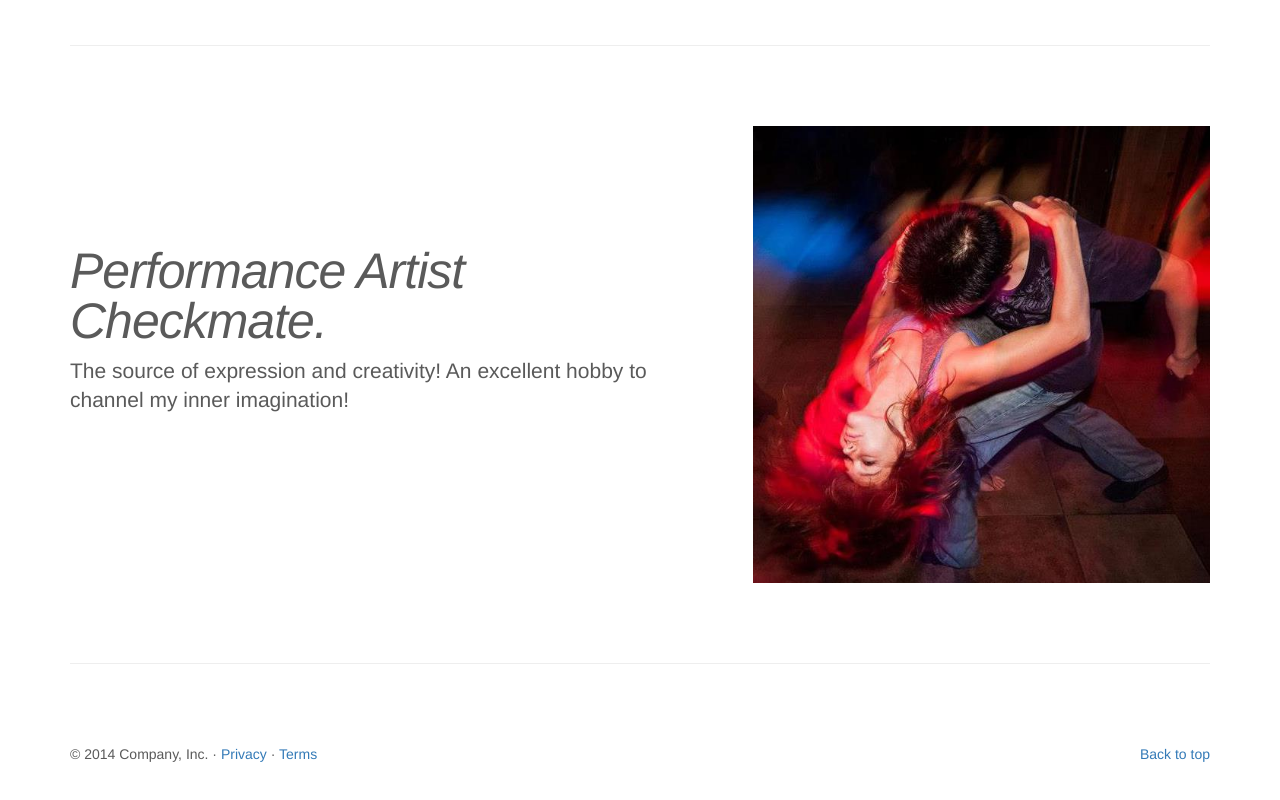
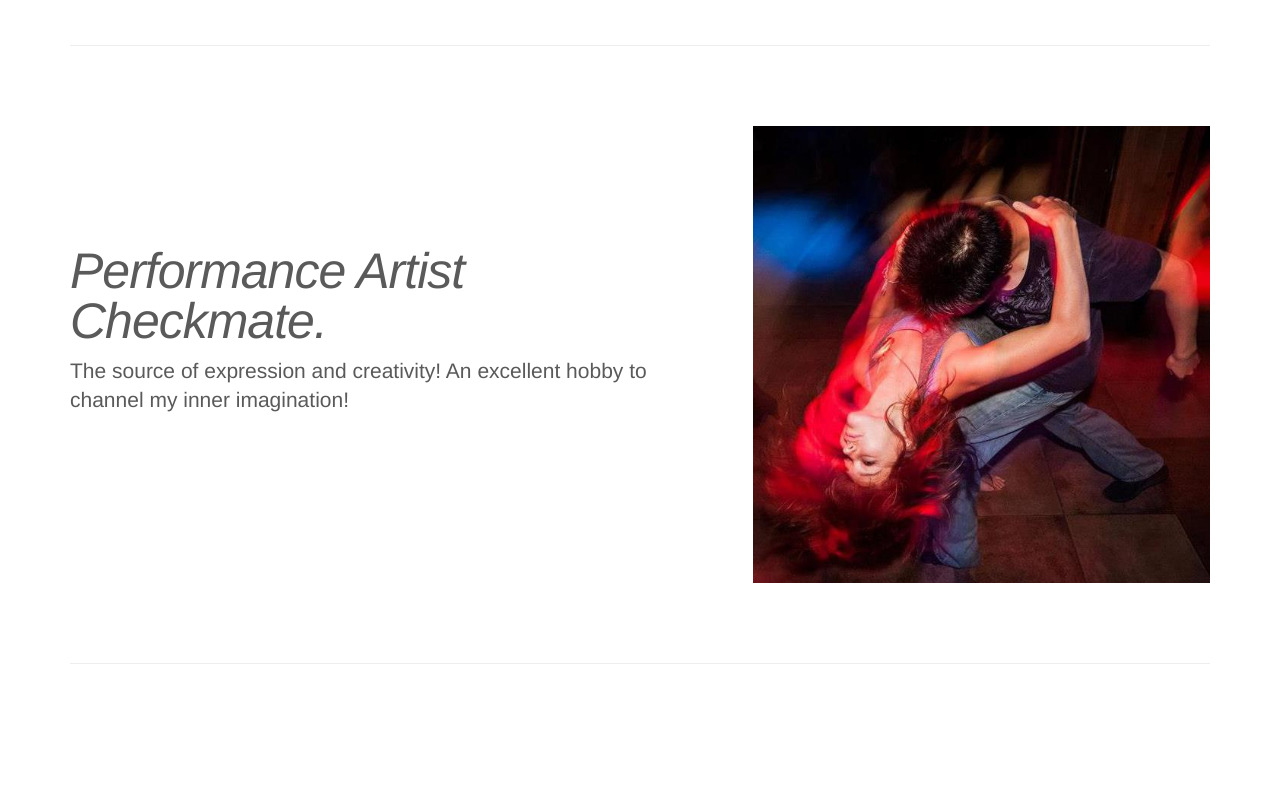
Before and after one commit to youngshw/youngshw.github.io, a plain HTML site: page index.html in a window 1280 px wide. Shown: the part 2076-2876 px from the top of the page. Drawn offline with Linux system fonts and the light colour scheme.

Commit message:
deleted a footer

```diff
--- a/index.html
+++ b/index.html
@@ -200,12 +200,6 @@
     <!-- /END THE FEATURETTES -->
 
 
-    <!-- FOOTER -->
-    <footer>
-        <p class="pull-right"><a href="#">Back to top</a></p>
-
-        <p>&copy; 2014 Company, Inc. &middot; <a href="#">Privacy</a> &middot; <a href="#">Terms</a></p>
-    </footer>
 
 </div>
 <!-- /.container -->
```
